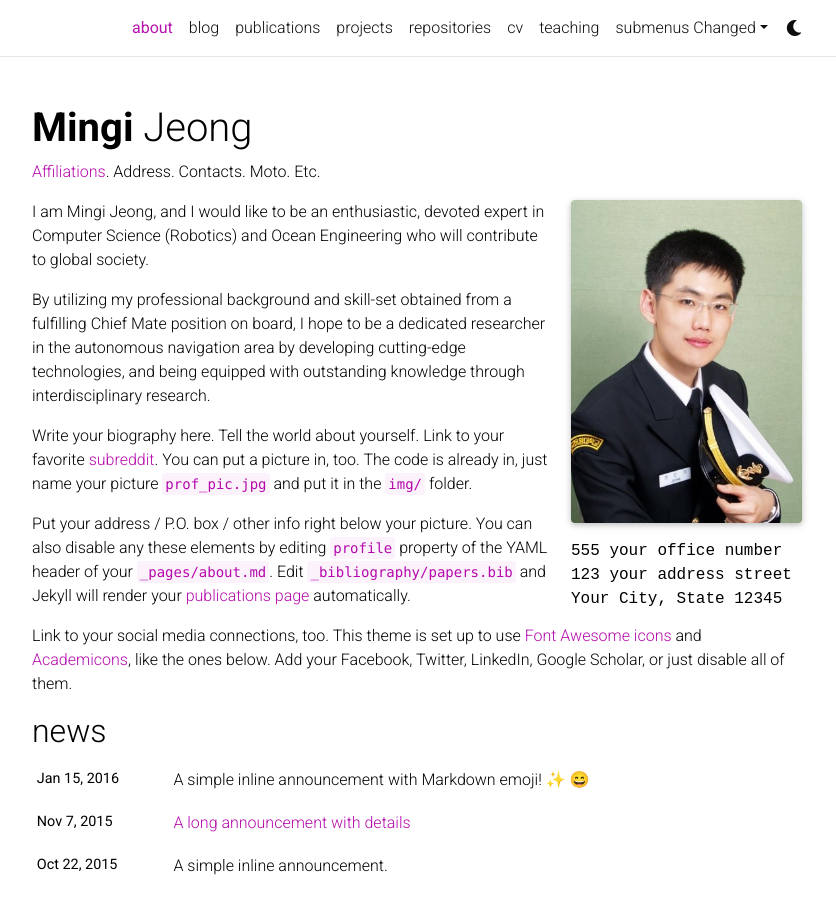
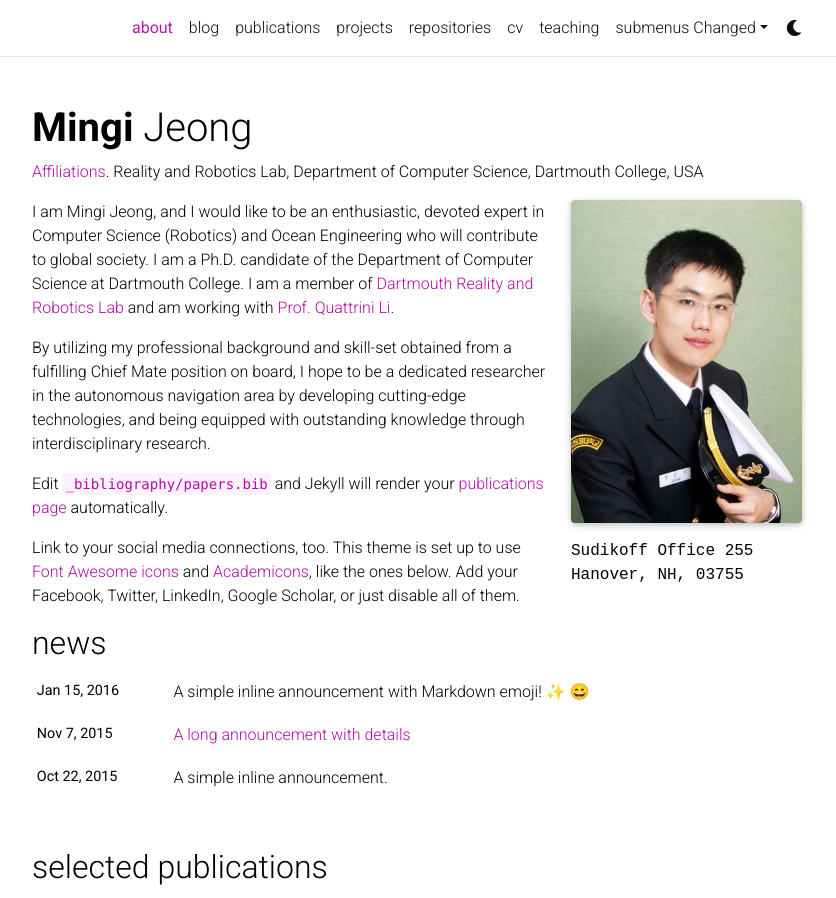
Before and after one commit to MingiJeong/MingiJeong.github.io, a Jekyll site: the page built from _pages/about.md, in a window 1280 px wide and 1276 px high, cut to the strip 0-898 px from the top of the window. Shown: the whole strip, without its empty margins (223-1059 px from the left). Built offline with Jekyll 4.4.1, drawn with Linux system fonts in a browser that asks for light colours; emoji names are drawn with the system emoji font; comment, search, counter and statistics services are not loaded; a style sheet for code colours, icons or effects is not loaded.

Commit message:
affliation updated

```diff
--- a/_config.yml
+++ b/_config.yml
@@ -41,7 +41,7 @@ repo_theme_dark: dark           # https://github.com/anuraghazra/github-readme-s
 # will use title and url fields
 # Take a look to https://github.com/jekyll/jekyll-feed for more customization
 
-rss_icon: true
+rss_icon: false
 
 # -----------------------------------------------------------------------------
 # Layout
--- a/_pages/about.md
+++ b/_pages/about.md
@@ -2,28 +2,25 @@
 layout: about
 title: about
 permalink: /
-subtitle: <a href='#'>Affiliations</a>. Address. Contacts. Moto. Etc.
+subtitle: <a href='#'>Affiliations</a>. Reality and Robotics Lab, Department of Computer Science, Dartmouth College, USA
 
 profile:
   align: right
   image: prof_pic.jpg
   image_circular: false # crops the image to make it circular
   address: >
-    <p>555 your office number</p>
-    <p>123 your address street</p>
-    <p>Your City, State 12345</p>
+    <p>Sudikoff Office 255</p>
+    <p>Hanover, NH, 03755 </p>
 
 news: true  # includes a list of news items
 selected_papers: true # includes a list of papers marked as "selected={true}"
 social: true  # includes social icons at the bottom of the page
 ---
 
-I am Mingi Jeong, and I would like to be an enthusiastic, devoted expert in Computer Science (Robotics) and Ocean Engineering who will contribute to global society.
+I am Mingi Jeong, and I would like to be an enthusiastic, devoted expert in Computer Science (Robotics) and Ocean Engineering who will contribute to global society. I am a Ph.D. candidate of the Department of Computer Science at Dartmouth College. I am a member of [Dartmouth Reality and Robotics Lab](https://rlab.cs.dartmouth.edu/home/) and am working with [Prof. Quattrini Li](https://rlab.cs.dartmouth.edu/albertoq/).
 
 By utilizing my professional background and skill-set obtained from a fulfilling Chief Mate position on board, I hope to be a dedicated researcher in the autonomous navigation area by developing cutting-edge technologies, and being equipped with outstanding knowledge through interdisciplinary research.
 
-Write your biography here. Tell the world about yourself. Link to your favorite [subreddit](http://reddit.com). You can put a picture in, too. The code is already in, just name your picture `prof_pic.jpg` and put it in the `img/` folder.
-
-Put your address / P.O. box / other info right below your picture. You can also disable any these elements by editing `profile` property of the YAML header of your `_pages/about.md`. Edit `_bibliography/papers.bib` and Jekyll will render your [publications page](/al-folio/publications/) automatically.
+Edit `_bibliography/papers.bib` and Jekyll will render your [publications page](/al-folio/publications/) automatically.
 
 Link to your social media connections, too. This theme is set up to use [Font Awesome icons](http://fortawesome.github.io/Font-Awesome/) and [Academicons](https://jpswalsh.github.io/academicons/), like the ones below. Add your Facebook, Twitter, LinkedIn, Google Scholar, or just disable all of them.
```
